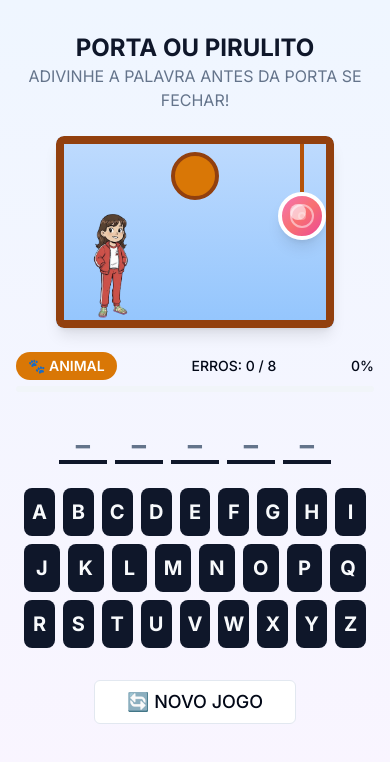
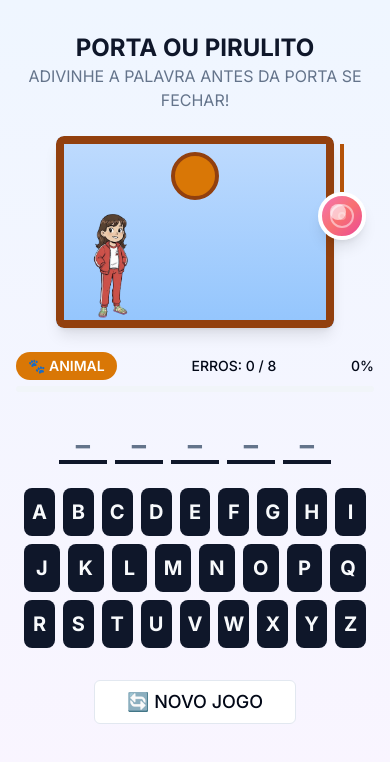
Before and after one commit to emiscode/porta-ou-pirulito, a Next.js app: page /game in a window 390 px wide. Shown: the top 762 px of the page. Built offline with nearby package versions, Linux system fonts and the light colour scheme.

Commit message:
ajustes mobile - finish

```diff
--- a/app/game/page.tsx
+++ b/app/game/page.tsx
@@ -134,23 +134,24 @@ export default function GamePage() {
             <Door estadoPorta={estadoPorta}>
               {/* Menina fica dentro e atrás da porta quando não atravessou */}
               {!atravessou && <Girl atravessou={atravessou} />}
-              {/* Pirulito dentro da porta no mobile (canto superior direito) */}
-              <div className="absolute top-2 right-2 sm:top-4 sm:right-4 md:hidden z-10">
-                <Lollipop foiPegado={pirulitoPego} />
-              </div>
             </Door>
 
-            {/* Menina fora da porta quando atravessa - desktop */}
+            {/* Pirulito sempre na frente da porta - mobile (canto superior direito) */}
+            <div className="absolute top-2 -right-2 sm:top-4 sm:right-4 md:hidden z-40">
+              <Lollipop foiPegado={pirulitoPego} />
+            </div>
+
+            {/* Pirulito sempre na frente da porta - desktop (lado direito) */}
+            <div className="hidden md:block absolute top-1/2 right-0 transform translate-x-[calc(100%+2rem)] -translate-y-1/2 z-40">
+              <Lollipop foiPegado={pirulitoPego} />
+            </div>
+
+            {/* Menina fora da porta quando atravessa */}
             {atravessou && (
               <div className="absolute top-1/2 right-0 transform translate-x-full -translate-y-1/2 ml-2 sm:ml-4 md:ml-8 z-10 pointer-events-none">
                 <Girl atravessou={atravessou} />
               </div>
             )}
-
-            {/* Pirulito fica do lado de fora da porta (à direita) - apenas desktop */}
-            <div className="hidden md:block absolute top-1/2 right-0 transform translate-x-[calc(100%+2rem)] -translate-y-1/2 z-10">
-              <Lollipop foiPegado={pirulitoPego} />
-            </div>
           </div>
         </div>
 
```
